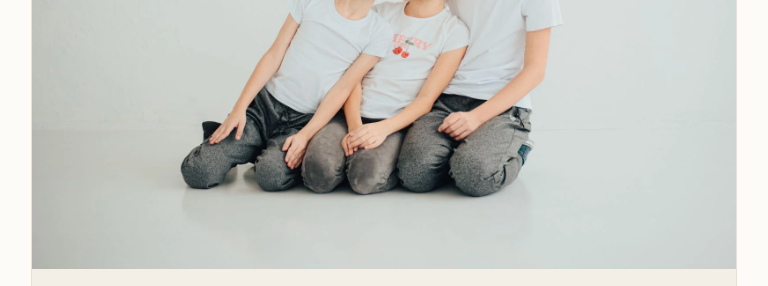
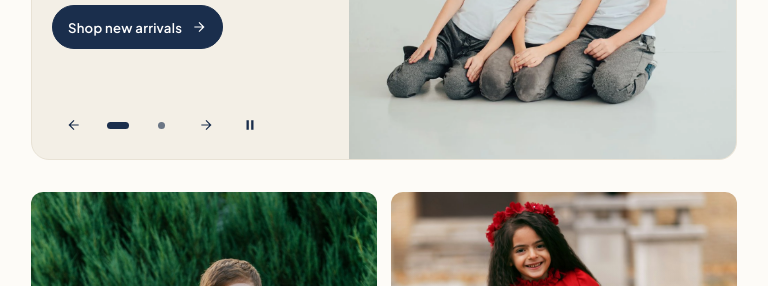
Before and after one commit to awais5094-arch/little-traits, a website: page index.html in a window 768 px wide. Shown: the part 315-601 px from the top of the page. Drawn offline with Linux system fonts and the light colour scheme.

Commit message:
Keep tablet hero compact and clear mobile photo subjects

```diff
--- a/css/styles.css
+++ b/css/styles.css
@@ -2966,8 +2966,8 @@ ul, ol {
     font-size: 0.85rem;
   }
   .campaign-controls {
-    top: 0.75rem;
-    left: 0.75rem;
+    top: 0.375rem;
+    left: 0.5rem;
     bottom: auto;
     padding-inline: 0.125rem;
     border: 1px solid var(--border-subtle);
@@ -3216,6 +3216,47 @@ ul, ol {
   }
 }
 
+/* Keep a compact split campaign on tablets instead of a tall phone stack. */
+@media (min-width: 601px) and (max-width: 768px) {
+  .campaign-banner {
+    --campaign-title-size: clamp(1.75rem, 4vw, 2rem);
+    --campaign-inset: 1.25rem;
+  }
+  .campaign-slide {
+    grid-template-columns: minmax(0, 0.9fr) minmax(0, 1.1fr);
+    grid-template-rows: auto;
+    height: 360px;
+  }
+  .campaign-slide__media {
+    order: 0;
+    aspect-ratio: auto;
+  }
+  .campaign-slide__body {
+    grid-template-rows: 1rem calc(var(--campaign-title-size) * 2.08) 2.8rem 44px;
+    padding: var(--campaign-inset);
+    padding-bottom: calc(var(--campaign-inset) + 3.25rem);
+  }
+  .campaign-slide__description {
+    font-size: 0.9rem;
+  }
+  .campaign-slide__cta {
+    padding-inline: 0.95rem;
+    font-size: 0.82rem;
+  }
+  .campaign-controls {
+    top: auto;
+    left: var(--campaign-inset);
+    bottom: 0.75rem;
+    padding: 0;
+    border: 0;
+    border-radius: 0;
+    background-color: transparent;
+  }
+  .campaign-controls .campaign-arrow {
+    display: inline-flex;
+  }
+}
+
 @media (max-width: 360px) {
   .brand-logo__title {
     font-size: 1.2rem;
--- a/index.html
+++ b/index.html
@@ -8,7 +8,7 @@
   <link rel="preconnect" href="https://fonts.googleapis.com" />
   <link rel="preconnect" href="https://fonts.gstatic.com" crossorigin />
   <link href="https://fonts.googleapis.com/css2?family=Fraunces:ital,opsz,wght@0,9..144,400..600;1,9..144,400&family=Plus+Jakarta+Sans:wght@400;500;600;700&display=swap" rel="stylesheet" />
-  <link rel="stylesheet" href="css/styles.css?v=1.7" />
+  <link rel="stylesheet" href="css/styles.css?v=1.7.1" />
 </head>
 <body>
   <a href="#main-content" class="skip-link">Skip to main content</a>
```
